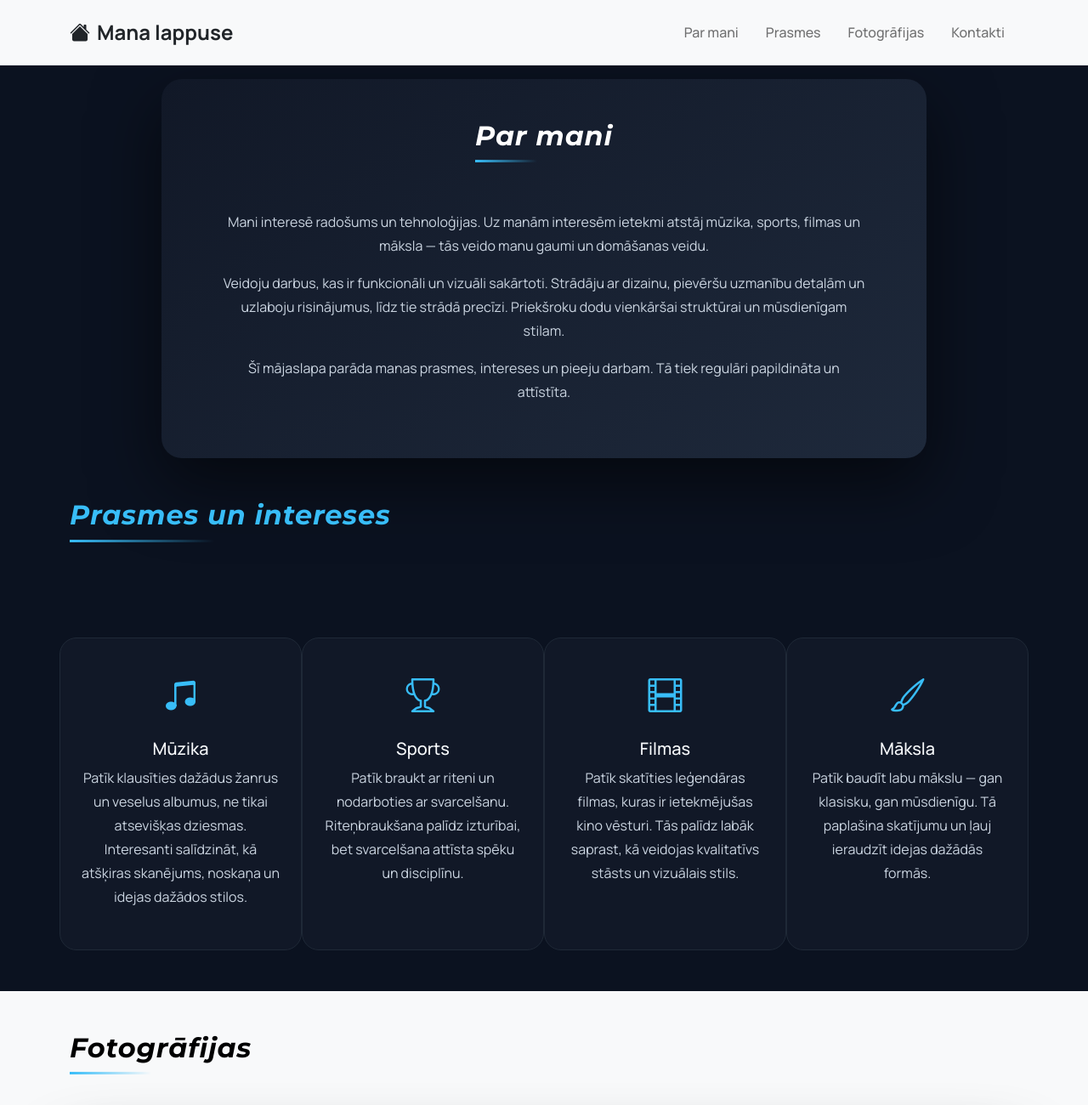
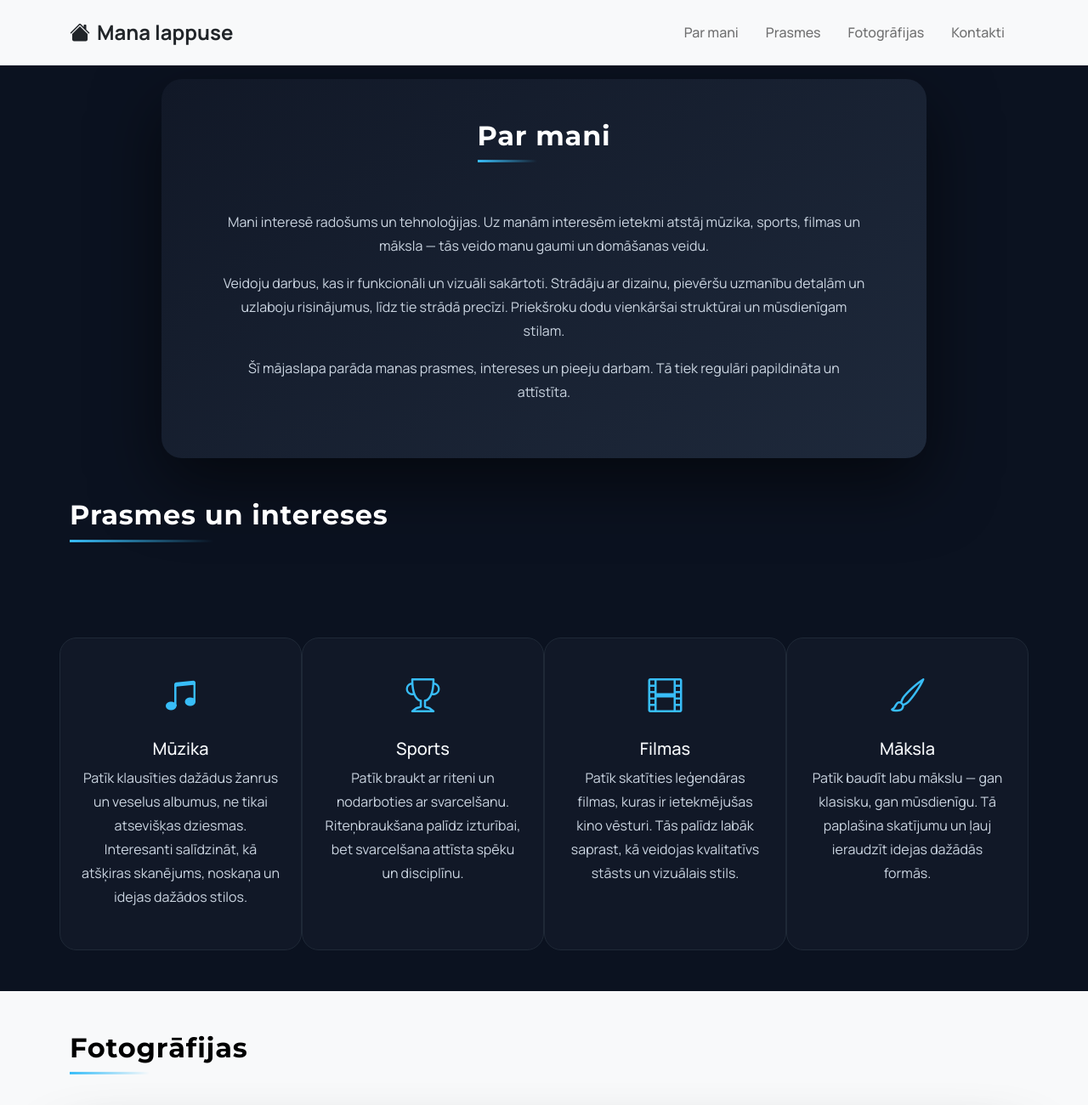
Before and after one commit to AdriansJefremovs/Mana_Lappuse, a plain HTML site: page index.html in a window 1280 px wide. Shown: the top 1300 px of the page at 85% size. Drawn offline with nearby package versions, Linux system fonts and the light colour scheme.

Commit message:
Add files via upload

```diff
--- a/index.html
+++ b/index.html
@@ -34,7 +34,7 @@
 
   <section id="about" class="py-5 text-center bg-light">
     <div class="container">
-      <h2 class="fw-bold"><i>Par mani</i></h2>
+      <h2 class="fw-bold">Par mani</h2>
       <p class="mt-3">Mani interesē radošums un tehnoloģijas. Uz manām interesēm ietekmi atstāj mūzika, sports, filmas un māksla — tās veido manu gaumi un domāšanas veidu.
       </p>
 
@@ -49,7 +49,7 @@
 
   <section id="skills" class="py-5">
     <div class="container">
-      <h2 class="text-center fw-bold" ><i>Prasmes un intereses</i></h2>
+      <h2 class="text-center fw-bold">Prasmes un intereses</h2>
 
       <div class="row mt-5 g-4">
 
@@ -91,7 +91,7 @@
 
   <section id="gallery" class="py-5 bg-light">
     <div class="container">
-      <h2 class="fw-bold text-center"><i>Fotogrāfijas</i></h2>
+      <h2 class="fw-bold text-center">Fotogrāfijas</h2>
 
       <div id="photoCarousel" class="carousel slide mt-4" data-bs-ride="carousel">
         <div class="carousel-inner">
--- a/style.css
+++ b/style.css
@@ -1,4 +1,3 @@
-
 /* Variable */
 :root {
   --bg-main: #0b1220;
@@ -105,6 +104,14 @@ section {
 }
 
 /* Prasmes */
+#skills h2 {
+  color: #ffffff !important;
+}
+
+#skills .col-md-3 i {
+  color: var(--accent);
+}
+
 #skills .col-md-3 {
   background-color: var(--bg-card);
   border-radius: 20px;
@@ -116,10 +123,6 @@ section {
 #skills .col-md-3:hover {
   transform: translateY(-8px);
   box-shadow: 0 25px 50px rgba(0, 0, 0, 0.6);
-}
-
-#skills i {
-  color: var(--accent);
 }
 
 /* Fotogrāfijas teksts */
```
Also changed, not shown: 1 other file.
